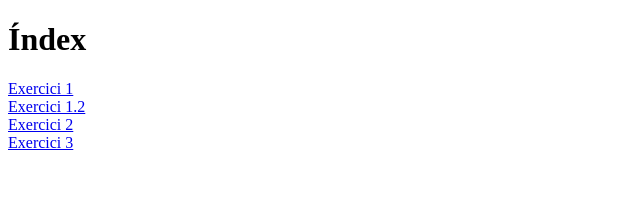
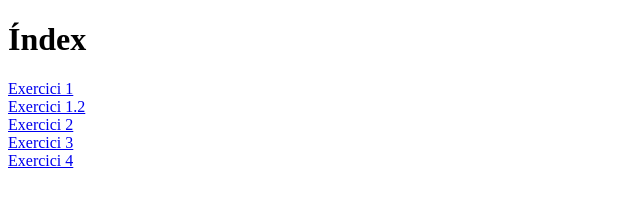
Before and after one commit to rolo8043/Rosa-L-pez, a plain HTML site: page index.html in a window 1280 px wide. Shown: the full height of the page, 0-640 px from the left. Drawn offline with Linux system fonts and the light colour scheme.

Commit message:
Update index.html

```diff
--- a/index.html
+++ b/index.html
@@ -12,5 +12,6 @@
     <a href="P1/headersiparagraph2.html">Exercici 1.2</a><br>
     <a href="P1/htmlformatting.html">Exercici 2</a><br>
     <a href="P1/ejercicio3.html">Exercici 3</a><br>
+    <a href="P1/Pt4">Exercici 4</a><br>
 </body>
 </html>
```
